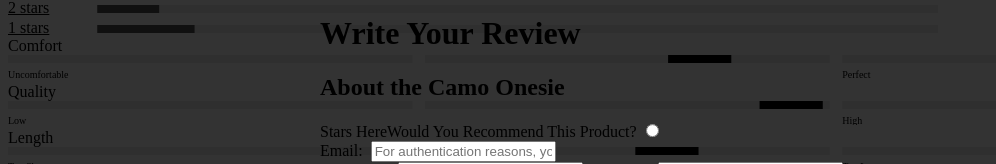
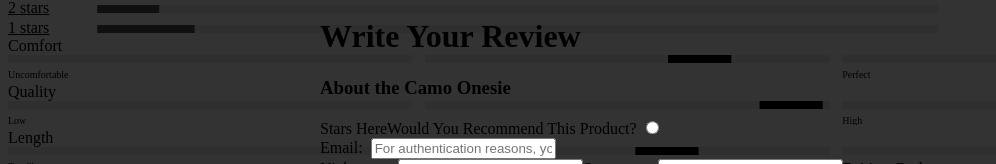
Before and after one commit to Ari-Design/Modern-Shopping-Site, a React app: page / in a window 1280 px wide. Both pictures are taken after typing "Sample" into the empty fields and a click on the button "Add A Review +". Shown: the part 2538-2702 px from the top of the page, without its empty margins (0-996 px from the left). Built offline with nearby package versions, Linux system fonts and the light colour scheme; no server answers; the HTML template or start-up script is replaced by a standard one.

Commit message:
Update # of reviews

```diff
--- a/client/src/Reviews/ReviewsList.jsx
+++ b/client/src/Reviews/ReviewsList.jsx
@@ -20,6 +20,7 @@ class ReviewsList extends React.Component{
     this.handleClick = this.handleClick.bind(this);
     this.onSortChange = this.onSortChange.bind(this);
     this.onStarsClick = this.onStarsClick.bind(this);
+    console.log(this.props.reviewData);
   }
 
   componentDidUpdate(prevProps) {
@@ -28,7 +29,7 @@ class ReviewsList extends React.Component{
         allReviews: this.props.reviewData.results,
         reviewsToDisplay: this.props.reviewData.results.slice(0, 2),
         metaReviews: this.props.reviewMeta,
-        count: this.props.reviewData.count
+        count: this.props.reviewData.results.length
       });
     }
   }
--- a/client/src/shared/forms/AddReviewForm.jsx
+++ b/client/src/shared/forms/AddReviewForm.jsx
@@ -39,7 +39,7 @@ class AddReviewForm extends React.Component {
         <form onSubmit={this.handleSubmit}>
           <div className="add_review_form_header">
           <h1>Write Your Review</h1>
-          <h2 >About the {this.props.productInfo.name}</h2>
+          <h3>About the {this.props.productInfo.name}</h3>
           </div>
           <label className="overall_rating_label">
             Stars Here
```
